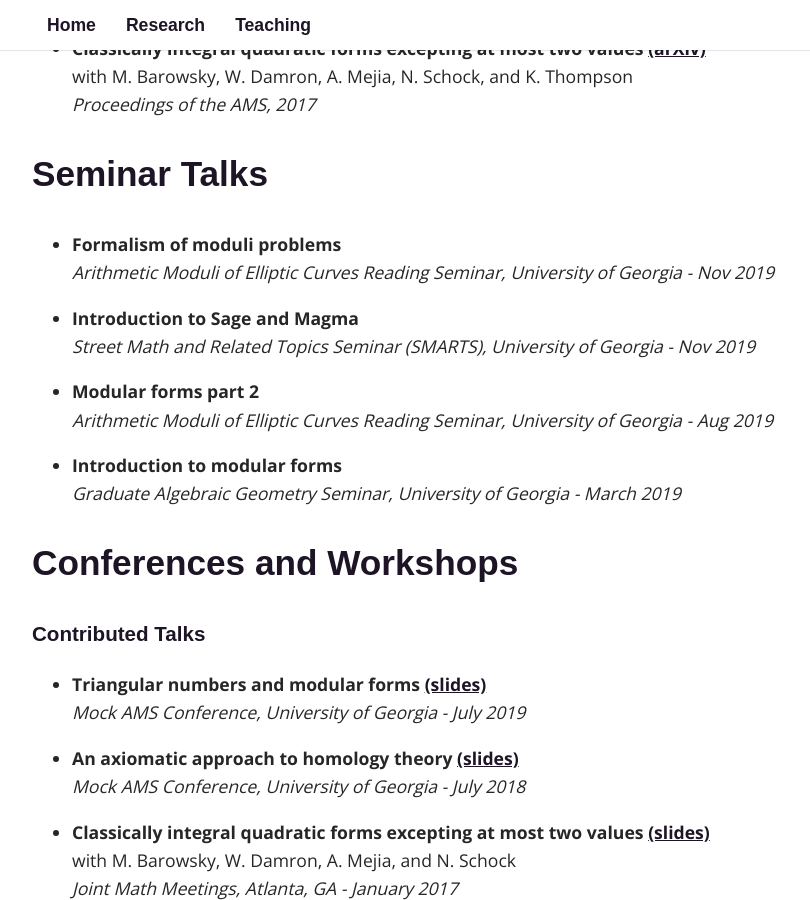
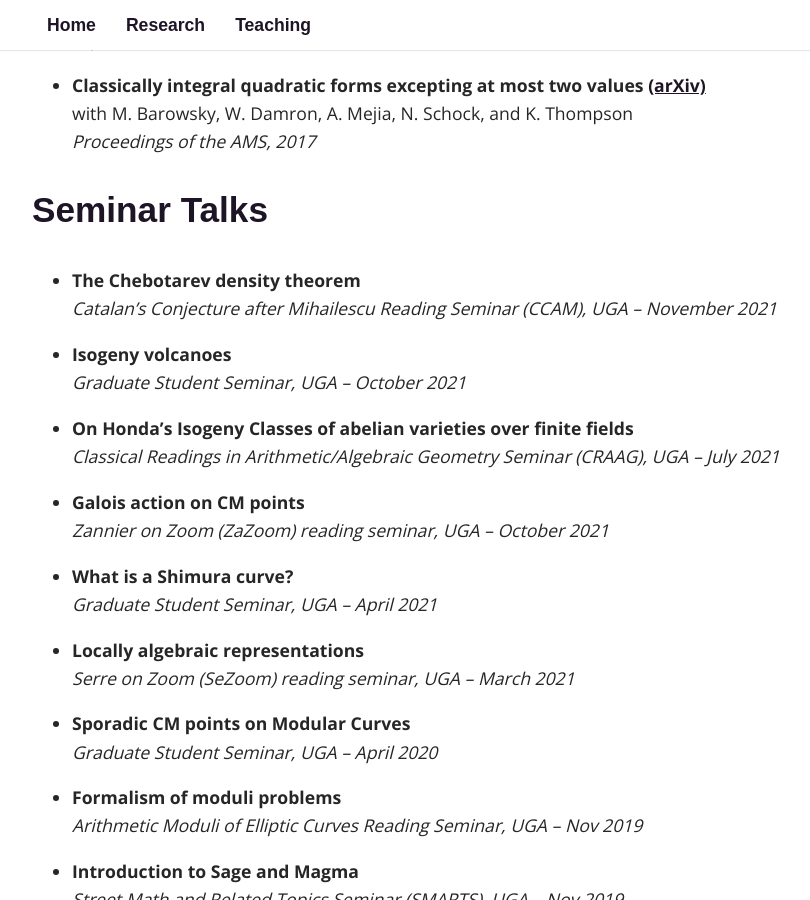
Before and after one commit to fsaia/site, a Jekyll site: the page built from _pages/02_research.md, in a window 1280 px wide and 900 px high, scrolled down 749 px. Shown: the whole window, without its empty margins (158-968 px from the left). Built offline with Jekyll 4.4.1, drawn with Linux system fonts in a browser that asks for light colours; some web fonts are replaced; some of the changed text lies outside the part shown.

Commit message:
Update 02_research.md

```diff
--- a/_pages/02_research.md
+++ b/_pages/02_research.md
@@ -5,19 +5,26 @@
 permalink: /research/
 ---
 
-<img src='gamma0_17.jpg' style="float:right; width:40%; margin: -100px;"/>
+<img src='gamma0_17.jpg' style="float:right; width:30%; margin: -100px;"/>
 
 My research interests lie in number theory and arithmetic geometry.
 
 
 
-## In Preparation
+[comment]: <>  ## In Preparation
 
-* **The least degree of a CM point on a modular curve** [(computations)](https://github.com/fsaia/least-cm-degree)
-	with P. L. Clark, T. Genao, and P. Pollack
+
 
 
 ## Publications
+
+* **The least degree of a CM point on a modular curve** [(computations)](https://github.com/fsaia/least-cm-degree), [(pdf)](http://alpha.math.uga.edu/~pete/least_CM_degree-1226.pdf)
+	with P. L. Clark, T. Genao, and P. Pollack
+	*Journal of the London Mathematical Society, 2022*
+
+* **Chevalley-Warning at the boundary** [(pdf)](http://alpha.math.uga.edu/~pete/Chevalley_Warning_on_the_Boundary.pdf)
+	with P. L. Clark and T. Genao
+	*Expositiones Mathematicae, 2021*
 
 * **Classically integral quadratic forms excepting at most two values** [(arXiv)](https://arxiv.org/abs/1608.01656)
 	with M. Barowsky, W. Damron, A. Mejia, N. Schock, and K. Thompson
@@ -26,18 +33,38 @@
 
 ## Seminar Talks
 
+* **The Chebotarev density theorem**
+	*Catalan’s Conjecture after Mihailescu Reading Seminar (CCAM), UGA -- November 2021*
+
+* **Isogeny volcanoes**
+	*Graduate Student Seminar, UGA -- October 2021*
+
+* **On Honda’s Isogeny Classes of abelian varieties over finite fields**
+	*Classical Readings in Arithmetic/Algebraic Geometry Seminar (CRAAG), UGA -- July 2021*
+
+* **Galois action on CM points**
+	*Zannier on Zoom (ZaZoom) reading seminar, UGA -- October 2021*
+
+* **What is a Shimura curve?**
+	*Graduate Student Seminar, UGA -- April 2021*
+
+* **Locally algebraic representations**
+	*Serre on Zoom (SeZoom) reading seminar, UGA -- March 2021*
+
+* **Sporadic CM points on Modular Curves**
+	*Graduate Student Seminar, UGA -- April 2020*
+
 * **Formalism of moduli problems**
-	*Arithmetic Moduli of Elliptic Curves Reading Seminar, University of Georgia - Nov 2019*
+	*Arithmetic Moduli of Elliptic Curves Reading Seminar, UGA -- Nov 2019*
 
 * **Introduction to Sage and Magma**
-	*Street Math and Related Topics Seminar (SMARTS), University of Georgia - Nov 2019*
+	*Street Math and Related Topics Seminar (SMARTS), UGA -- Nov 2019*
 
 * **Modular forms part 2**
-	*Arithmetic Moduli of Elliptic Curves Reading Seminar, University of Georgia - Aug 2019*
+	*Arithmetic Moduli of Elliptic Curves Reading Seminar, UGA -- Aug 2019*
 
 * **Introduction to modular forms**
-	*Graduate Algebraic Geometry Seminar, University of Georgia - March 2019*
-
+	*Graduate Algebraic Geometry Seminar, UGA -- March 2019*
 
 
 
@@ -46,28 +73,56 @@
 
 ### Contributed Talks
 
-* **Triangular numbers and modular forms** [(slides)](https://drive.google.com/open?id=1EP51_A3XrRw-AAHQ1egrBzM5dcaOEAOB)
-	*Mock AMS Conference, University of Georgia - July 2019*
+* **Fields of moduli, rationality, and fake elliptic curves**
+	*Graduate Summer Conference, UGA -- July 2021*
 
-* **An axiomatic approach to homology theory** [(slides)](https://drive.google.com/open?id=19N0xxMYhSn1a6ZJ65pzbabFCFLGRhBz9)
-	*Mock AMS Conference, University of Georgia - July 2018*
+* **No elliptic curve has a Q-rational point of order 13**
+	*Graduate Summer Conference, UGA -- July 2020*
+
+* **Triangular numbers and modular forms**
+	*Graduate Summer Conference, UGA -- July 2019*
+
+* **An axiomatic approach to homology theory**
+	*Graduate Summer Conference, UGA -- July 2018*
 
 * **Classically integral quadratic forms excepting at most two values** [(slides)](https://drive.google.com/open?id=1zhFYt1vBehf-k8IorQQDJeZ4FII6qSSP)
 	with M. Barowsky, W. Damron, A. Mejia, and N. Schock
-	*Joint Math Meetings, Atlanta, GA - January 2017*
+	*Joint Math Meetings, Atlanta, GA -- January 2017*
 
 
 ### Attendee
 
+* **Virtual Number Theory and Arithmetic Geometry (VaNTAGe)**
+	*Virtual -- Fall 2020, Summer 2021, Fall 2021*
+
+* **PCMI Graduate Summer School on**
+ **Number Theory Informed by Computation**
+	*Virtual -- July 2021*
+
+* **Mathematics Teacher-Scholar Symposium (MaTSS)**
+	*Virtual -- May 2021*
+
+* **Connecticut Number Theory Conference (CTNT)**
+	*Virtual -- June 2020*
+
+* **Front Range Number Theory Day**
+	*Virtual -- April 2020*
+
+* **Arithmetic Geometry is Online In Zoom, Everyone (AGONIZE)**
+	*Virtual -- March 2020*
+
+* **Arizona Winter School - Nonabelian Chabauty**
+	*University of Arizona -- March 2020*
+
 * **Modular Forms, Arithmetic, and Women in Mathematics (MAAIM)**
-	*Emory University - Nov 2019*
+	*Emory University -- Nov 2019*
 
 * **Midwest Arithmetic Geometry and Number Theory Series (MAGNTS)**
-	*Ohio State University - Oct 2019*
+	*Ohio State University -- Oct 2019*
 
 * **CMI-HIMR Summer School in Computational Number Theory**
-	*University of Bristol - June 2019*
+	*University of Bristol -- June 2019*
 
 * **Connecticut Summer School in Number Theory and**
 	**Conference on Elliptic Curves and Modular Forms (CTNT)**
-	*University of Connecticut - May 2018*
+	*University of Connecticut -- May 2018*
```
